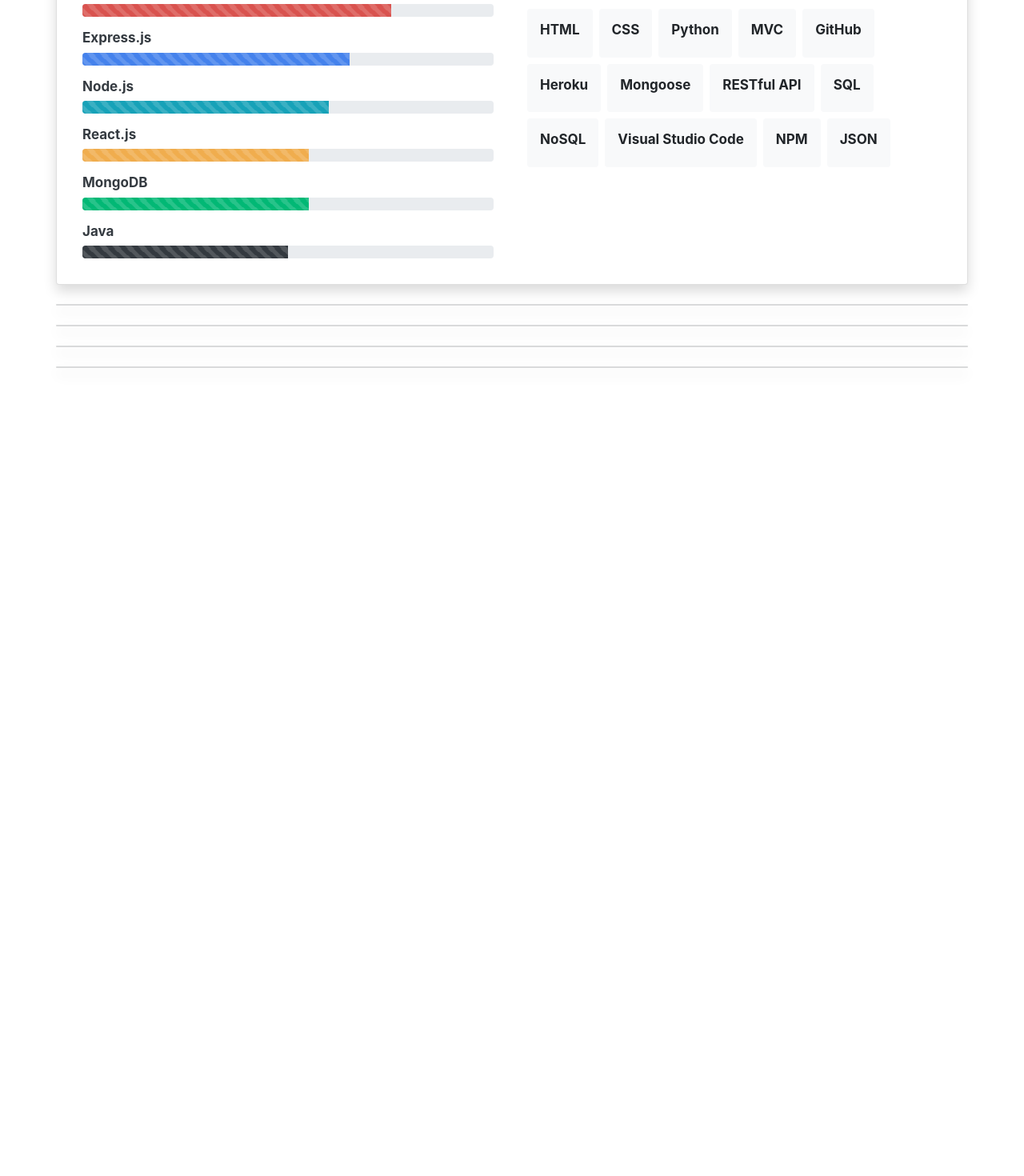
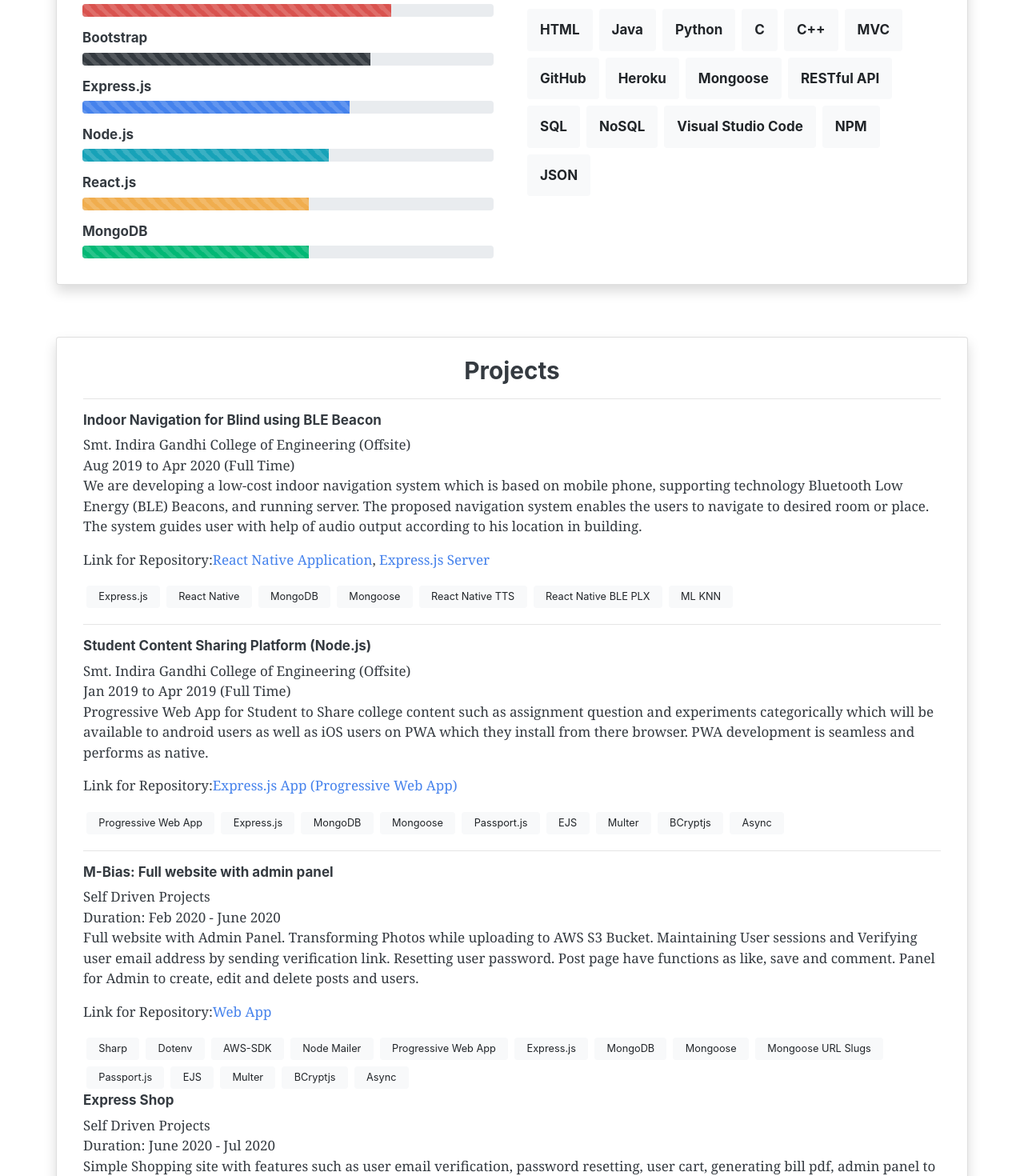
Before and after one commit to Saurabhrkp/portfolio, a React (Create React App) app: page / in a window 1280 px wide. Shown: the part 1220-2690 px from the top of the page at 80% size. Before the commit the page ends 1704 px from the top, so only its background shows below. Built offline with nearby package versions, Linux system fonts and the light colour scheme.

Commit message:
Added Bootstrap as Skill, Projects and corrected navbar

```diff
--- a/src/components/Navbar.js
+++ b/src/components/Navbar.js
@@ -4,7 +4,7 @@ const Navbar = () => {
   return (
     <nav className='navbar navbar-expand-lg navbar-light bg-light fixed-top shadow'>
       <Link className='navbar-brand' to='home' spy={true} smooth={true}>
-        Saurabh
+        Portfolio
       </Link>
       <button
         className='navbar-toggler'
@@ -36,6 +36,11 @@ const Navbar = () => {
             </Link>
           </li>
           <li className='nav-item'>
+            <Link className='nav-link' to='projects' spy={true} smooth={true}>
+              Projects
+            </Link>
+          </li>
+          <li className='nav-item'>
             <Link
               className='nav-link'
               to='achievements'
@@ -43,11 +48,6 @@ const Navbar = () => {
               smooth={true}
             >
               Achievements
-            </Link>
-          </li>
-          <li className='nav-item'>
-            <Link className='nav-link' to='projects' spy={true} smooth={true}>
-              Projects
             </Link>
           </li>
           <li className='nav-item'>
--- a/src/components/Projects.js
+++ b/src/components/Projects.js
@@ -1,11 +1,169 @@
 const Projects = () => {
   return (
-    <div className='container card bg-light shadow my-4'>
-      <div className='row'>
-        <div className='col'></div>
-        <div className='col'></div>
+    <>
+      <div style={{ height: '65px' }} id='projects'></div>
+      <div className='container card shadow p-4'>
+        <div className='row'>
+          <div className='col px-4'>
+            <h3 className='text-center'>Projects</h3>
+            <hr />
+            <h6>Indoor Navigation for Blind using BLE Beacon</h6>
+            <p>
+              Smt. Indira Gandhi College of Engineering (Offsite)
+              <br />
+              Aug 2019 to Apr 2020 (Full Time)
+              <br />
+              We are developing a low-cost indoor navigation system which is
+              based on mobile phone, supporting technology Bluetooth Low Energy
+              (BLE) Beacons, and running server. The proposed navigation system
+              enables the users to navigate to desired room or place. The system
+              guides user with help of audio output according to his location in
+              building.
+            </p>
+            <p>
+              Link for Repository:
+              <a
+                href='https://github.com/Saurabhrkp/Navigator-App'
+                target='_blank'
+                rel='noopener noreferrer'
+              >
+                React Native Application
+              </a>
+              {', '}
+              <a
+                href='https://github.com/Saurabhrkp/Backend-For-BLE-App'
+                target='_blank'
+                rel='noopener noreferrer'
+              >
+                Express.js Server
+              </a>
+            </p>
+            <div>
+              <span className='badge badge-light m-1'>Express.js</span>
+              <span className='badge badge-light m-1'>React Native</span>
+              <span className='badge badge-light m-1'>MongoDB</span>
+              <span className='badge badge-light m-1'>Mongoose</span>
+              <span className='badge badge-light m-1'>React Native TTS</span>
+              <span className='badge badge-light m-1'>
+                React Native BLE PLX
+              </span>
+              <span className='badge badge-light m-1'>ML KNN</span>
+            </div>
+            <hr />
+            <h6>Student Content Sharing Platform (Node.js)</h6>
+            <p>
+              Smt. Indira Gandhi College of Engineering (Offsite)
+              <br />
+              Jan 2019 to Apr 2019 (Full Time)
+              <br />
+              Progressive Web App for Student to Share college content such as
+              assignment question and experiments categorically which will be
+              available to android users as well as iOS users on PWA which they
+              install from there browser. PWA development is seamless and
+              performs as native.
+            </p>
+            <p>
+              Link for Repository:
+              <a
+                href='https://github.com/Saurabhrkp/Progressive-Web-App-For-Student'
+                target='_blank'
+                rel='noopener noreferrer'
+              >
+                Express.js App (Progressive Web App)
+              </a>
+            </p>
+            <div>
+              <span className='badge badge-light m-1'>Progressive Web App</span>
+              <span className='badge badge-light m-1'>Express.js</span>
+              <span className='badge badge-light m-1'>MongoDB</span>
+              <span className='badge badge-light m-1'>Mongoose</span>
+              <span className='badge badge-light m-1'>Passport.js</span>
+              <span className='badge badge-light m-1'>EJS</span>
+              <span className='badge badge-light m-1'>Multer</span>
+              <span className='badge badge-light m-1'>BCryptjs</span>
+              <span className='badge badge-light m-1'>Async</span>
+            </div>
+            <hr />
+            <h6>M-Bias: Full website with admin panel</h6>
+            <p>
+              Self Driven Projects <br />
+              Duration: Feb 2020 - June 2020
+              <br /> Full website with Admin Panel. Transforming Photos while
+              uploading to AWS S3 Bucket. Maintaining User sessions and
+              Verifying user email address by sending verification link.
+              Resetting user password. Post page have functions as like, save
+              and comment. Panel for Admin to create, edit and delete posts and
+              users.
+            </p>
+            <p>
+              Link for Repository:
+              <a
+                href='https://github.com/Saurabhrkp/M-Bias'
+                target='_blank'
+                rel='noopener noreferrer'
+              >
+                Web App
+              </a>
+            </p>
+            <div>
+              <span className='badge badge-light m-1'>Sharp</span>
+              <span className='badge badge-light m-1'>Dotenv</span>
+              <span className='badge badge-light m-1'>AWS-SDK</span>
+              <span className='badge badge-light m-1'>Node Mailer</span>
+              <span className='badge badge-light m-1'>Progressive Web App</span>
+              <span className='badge badge-light m-1'>Express.js</span>
+              <span className='badge badge-light m-1'>MongoDB</span>
+              <span className='badge badge-light m-1'>Mongoose</span>
+              <span className='badge badge-light m-1'>Mongoose URL Slugs</span>
+              <span className='badge badge-light m-1'>Passport.js</span>
+              <span className='badge badge-light m-1'>EJS</span>
+              <span className='badge badge-light m-1'>Multer</span>
+              <span className='badge badge-light m-1'>BCryptjs</span>
+              <span className='badge badge-light m-1'>Async</span>
+            </div>
+            <h6>Express Shop</h6>
+            <p>
+              Self Driven Projects <br />
+              Duration: June 2020 - Jul 2020
+              <br />
+              Simple Shopping site with features such as user email
+              verification, password resetting, user cart, generating bill pdf,
+              admin panel to create, update, delete and view products. I
+              completed this project with my friend Kashmira.
+            </p>
+            <p>
+              Link for Repository:
+              <a
+                href='https://github.com/Saurabhrkp/M-Bias'
+                target='_blank'
+                rel='noopener noreferrer'
+              >
+                Web App
+              </a>
+            </p>
+            <div>
+              <span className='badge badge-light m-1'>Stripe</span>
+              <span className='badge badge-light m-1'>Dotenv</span>
+              <span className='badge badge-light m-1'>PDFkit</span>
+              <span className='badge badge-light m-1'>Node Mailer</span>
+              <span className='badge badge-light m-1'>Progressive Web App</span>
+              <span className='badge badge-light m-1'>Express.js</span>
+              <span className='badge badge-light m-1'>MongoDB</span>
+              <span className='badge badge-light m-1'>Mongoose</span>
+              <span className='badge badge-light m-1'>Mongoose URL Slugs</span>
+              <span className='badge badge-light m-1'>Passport.js</span>
+              <span className='badge badge-light m-1'>EJS</span>
+              <span className='badge badge-light m-1'>Multer</span>
+              <span className='badge badge-light m-1'>
+                Multer Gridfs Storage
+              </span>
+              <span className='badge badge-light m-1'>BCryptjs</span>
+              <span className='badge badge-light m-1'>Async</span>
+            </div>
+          </div>
+        </div>
       </div>
-    </div>
+    </>
   );
 };
 
--- a/src/components/Skills.js
+++ b/src/components/Skills.js
@@ -17,6 +17,19 @@ const Skills = () => {
                   aria-valuemin='0'
                   aria-valuemax='100'
                   style={{ width: '75%' }}
+                ></div>
+              </div>
+            </div>
+            <div className='p-2'>
+              <h6>Bootstrap</h6>
+              <div className='progress'>
+                <div
+                  className='progress-bar progress-bar-striped bg-dark progress-bar-animated'
+                  role='progressbar'
+                  aria-valuenow='70'
+                  aria-valuemin='0'
+                  aria-valuemax='100'
+                  style={{ width: '70%' }}
                 ></div>
               </div>
             </div>
@@ -72,60 +85,53 @@ const Skills = () => {
                 ></div>
               </div>
             </div>
-            <div className='p-2'>
-              <h6>Java</h6>
-              <div className='progress'>
-                <div
-                  className='progress-bar progress-bar-striped bg-dark progress-bar-animated'
-                  role='progressbar'
-                  aria-valuenow='50'
-                  aria-valuemin='0'
-                  aria-valuemax='100'
-                  style={{ width: '50%' }}
-                ></div>
-              </div>
-            </div>
           </div>
           <div className='col-sm-12 col-md-6 col-lg-6'>
             <h4 className='text-center'>Others</h4>
             <span className='badge badge-light p-3 m-1'>
-              <h6>HTML</h6>
+              <h6 className='m-0'>HTML</h6>
             </span>
             <span className='badge badge-light p-3 m-1'>
-              <h6>CSS</h6>
+              <h6 className='m-0'>Java</h6>
             </span>
             <span className='badge badge-light p-3 m-1'>
-              <h6>Python</h6>
+              <h6 className='m-0'>Python</h6>
             </span>
             <span className='badge badge-light p-3 m-1'>
-              <h6>MVC</h6>
+              <h6 className='m-0'>C</h6>
             </span>
             <span className='badge badge-light p-3 m-1'>
-              <h6>GitHub</h6>
+              <h6 className='m-0'>C++</h6>
             </span>
             <span className='badge badge-light p-3 m-1'>
-              <h6>Heroku</h6>
+              <h6 className='m-0'>MVC</h6>
             </span>
             <span className='badge badge-light p-3 m-1'>
-              <h6>Mongoose</h6>
+              <h6 className='m-0'>GitHub</h6>
             </span>
             <span className='badge badge-light p-3 m-1'>
-              <h6>RESTful API</h6>
+              <h6 className='m-0'>Heroku</h6>
             </span>
             <span className='badge badge-light p-3 m-1'>
-              <h6>SQL</h6>
+              <h6 className='m-0'>Mongoose</h6>
             </span>
             <span className='badge badge-light p-3 m-1'>
-              <h6>NoSQL</h6>
+              <h6 className='m-0'>RESTful API</h6>
             </span>
             <span className='badge badge-light p-3 m-1'>
-              <h6>Visual Studio Code</h6>
+              <h6 className='m-0'>SQL</h6>
             </span>
             <span className='badge badge-light p-3 m-1'>
-              <h6>NPM</h6>
+              <h6 className='m-0'>NoSQL</h6>
             </span>
             <span className='badge badge-light p-3 m-1'>
-              <h6>JSON</h6>
+              <h6 className='m-0'>Visual Studio Code</h6>
+            </span>
+            <span className='badge badge-light p-3 m-1'>
+              <h6 className='m-0'>NPM</h6>
+            </span>
+            <span className='badge badge-light p-3 m-1'>
+              <h6 className='m-0'>JSON</h6>
             </span>
           </div>
         </div>
```
